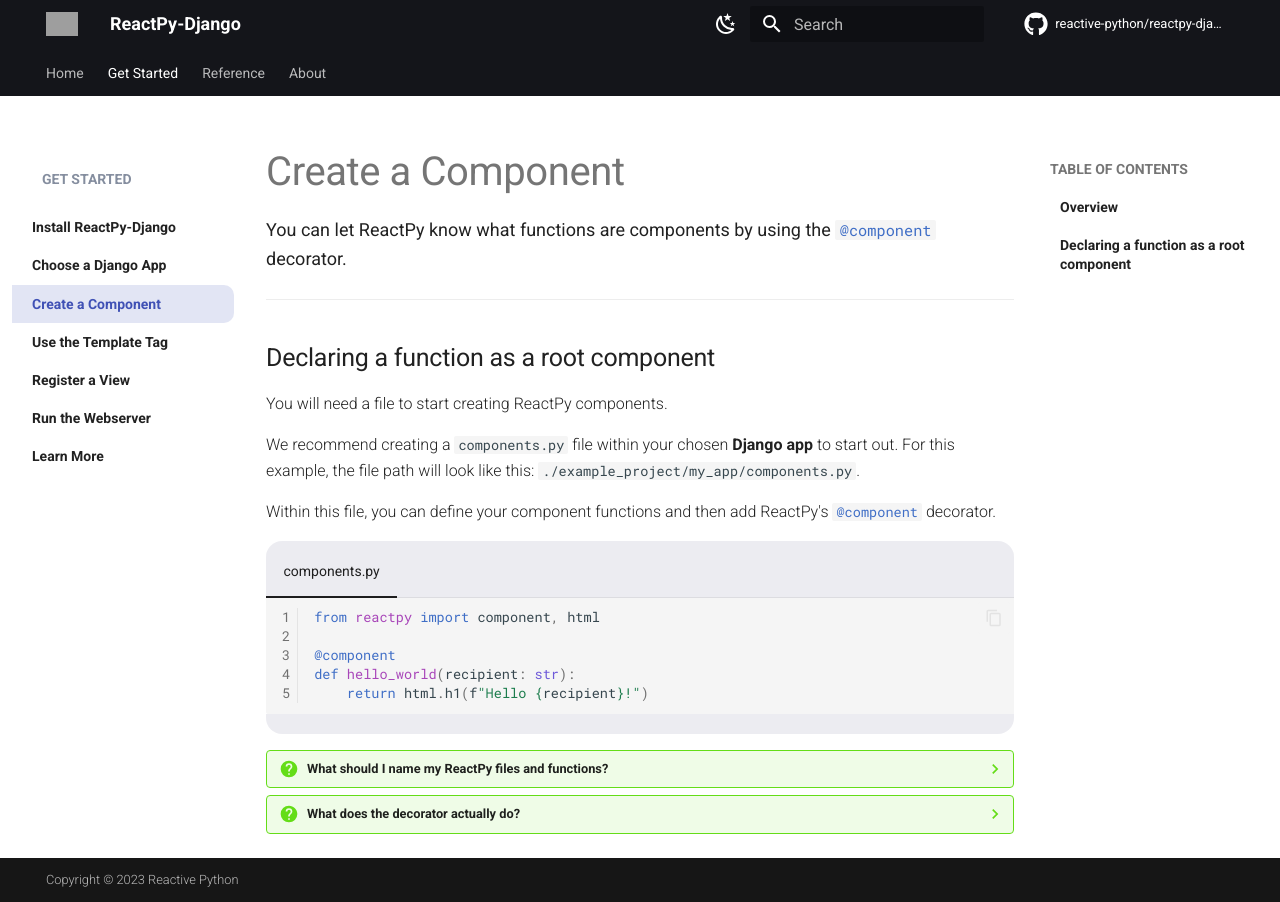
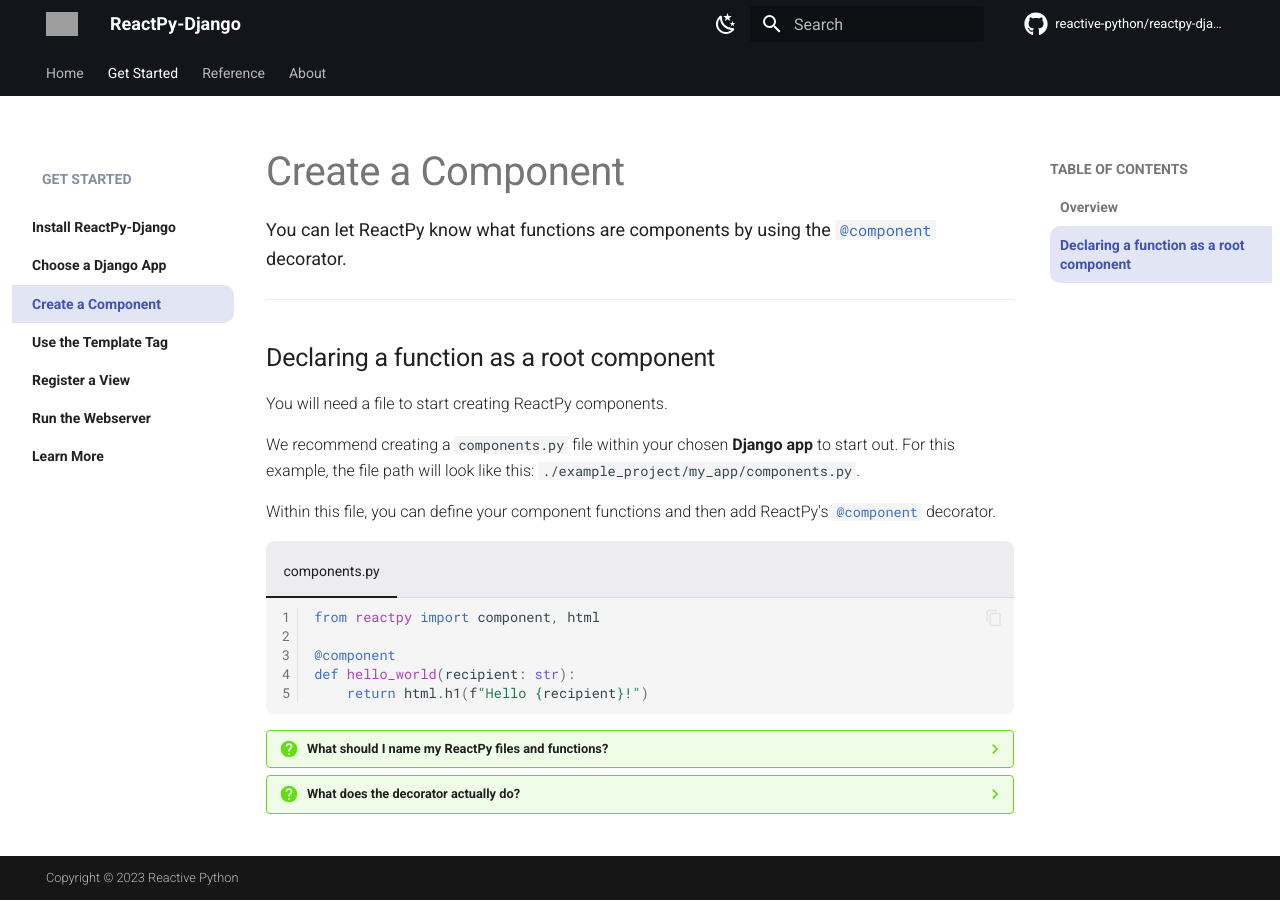
Before and after one commit to reactive-python/reactpy-django, an MkDocs documentation site: the page built from docs/src/get-started/create-component.md, in a window 1280 px wide. Built offline with MkDocs 1.6.1 and Material for MkDocs 9.7.7, drawn with Linux system fonts in a browser that asks for light colours; comment, search, counter and statistics services are not loaded; the version menu is left out; grey boxes are pictures that could not be loaded.

Commit message:
better border radius on tabbed code blocks

```diff
--- a/docs/src/static/css/extra.css
+++ b/docs/src/static/css/extra.css
@@ -348,15 +348,15 @@ h2#overview {
 }
 
 .md-typeset .tabbed-block {
-	border-bottom-left-radius: 16px;
-	border-bottom-right-radius: 16px;
-	border-bottom: 20px solid var(--tabbed-labels-color);
+	border-bottom-left-radius: 8px;
+	border-bottom-right-radius: 8px;
+	overflow: hidden;
 }
 
 .js .md-typeset .tabbed-labels {
 	background: var(--tabbed-labels-color);
-	border-top-left-radius: 16px;
-	border-top-right-radius: 16px;
+	border-top-left-radius: 8px;
+	border-top-right-radius: 8px;
 }
 
 .md-typeset .tabbed-labels > label {
```
